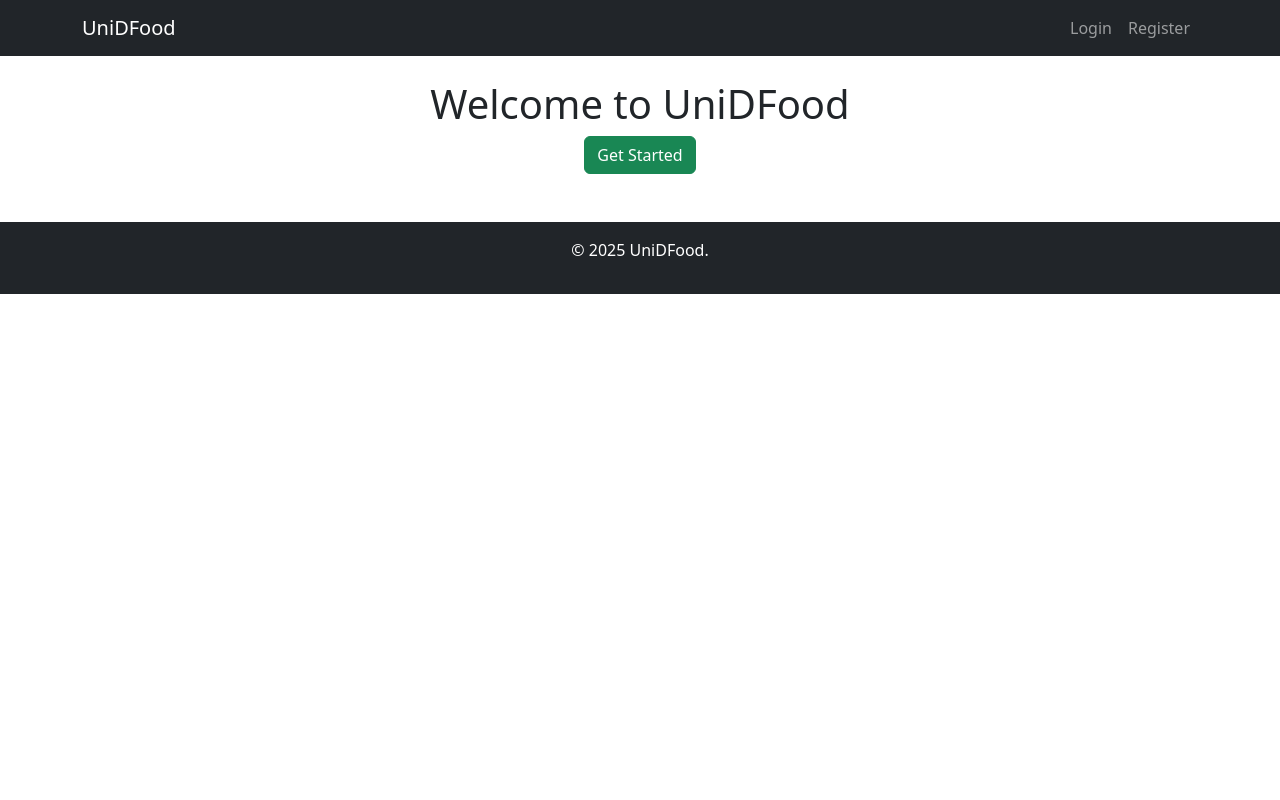
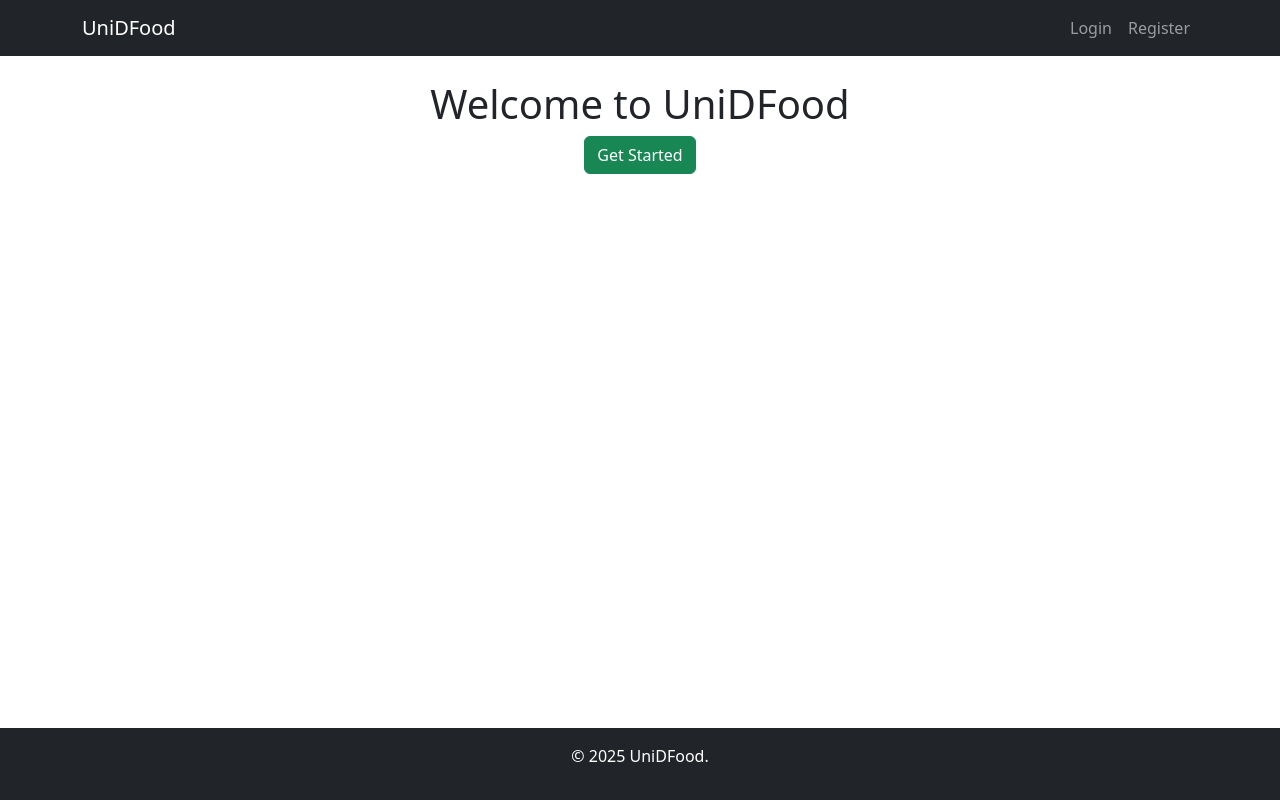
Before and after one commit to riabrez/UnidFood, a Django app: page / in a window 1280 px wide. Run offline with Django 3.2, Linux system fonts and the light colour scheme; some libraries are stand-ins or nearby versions.

Commit message:
Fix footer alignment and configure STATICFILES_DIRS in settings.py

```diff
--- /dev/null
+++ b/unidfood_project/static/css/styles.css
@@ -0,0 +1,23 @@
+html, body {
+    height: 100%;
+    margin: 0;
+}
+
+body {
+    display: flex;
+    flex-direction: column;
+}
+
+main {
+    flex: 1;
+}
+
+footer {
+    position: fixed;
+    left: 0;
+    bottom: 0;
+    width: 100%;
+    text-align: center;
+    padding: 10px 0;
+    z-index: 10;
+}
--- a/unidfood_project/templates/unidfood/base.html
+++ b/unidfood_project/templates/unidfood/base.html
@@ -1,3 +1,5 @@
+{% load static %}
+
 <!DOCTYPE html>
 
 <html lang="en">
@@ -6,6 +8,7 @@
     <meta name="viewport" content="width=device-width, initial-scale=1.0">
     <title>UniDFood</title>
     <link rel="stylesheet" href="https://cdnjs.cloudflare.com/ajax/libs/bootstrap/5.3.0/css/bootstrap.min.css">
+    <link rel="stylesheet" href="{% static 'css/styles.css' %}">
 </head>
 <body>
 
--- a/unidfood_project/unidfood_project/settings.py
+++ b/unidfood_project/unidfood_project/settings.py
@@ -119,4 +119,10 @@ USE_TZ = True
 # https://docs.djangoproject.com/en/2.2/howto/static-files/
 
 STATIC_URL = '/static/'
+
+# Specify where to look for static files
+STATICFILES_DIRS = [
+    os.path.join(BASE_DIR, 'static'),
+]
+
 LOGIN_URL ='unidfood:login'
```
